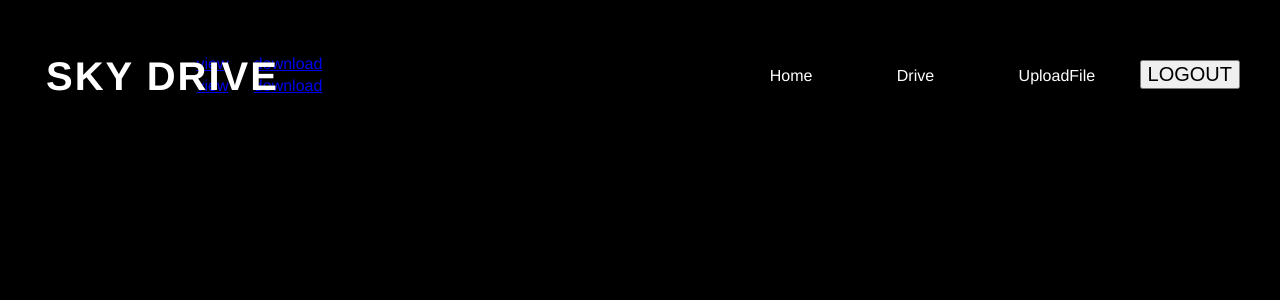
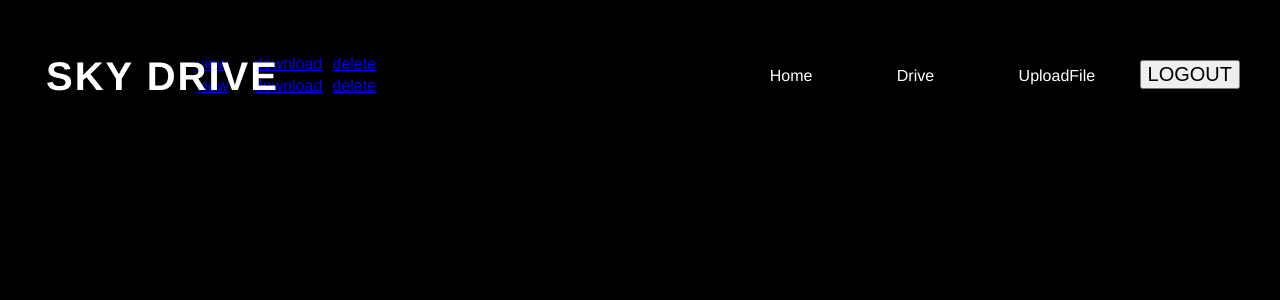
Before and after one commit to varun9410/Sky-save, a Django app: page /drive in a window 1280 px wide. Shown: the top 300 px of the page. Run offline with Django 4.2, Linux system fonts and the light colour scheme; a user stored in the database is signed in; data comes from the database, SQL or seed files in the repository; both versions use the stored data as it was after the commit.

Commit message:
varun sharma

```diff
--- a/home/templates/drive.html
+++ b/home/templates/drive.html
@@ -37,7 +37,7 @@
  <td>{{i.Date}}</td>
  <td> <a href="{{i.File.url}}">view</a></td>
  <td><a href="{{i.File.url}}" download>download</a></td>
- <td></td>
+ <td><a href="delete/{{i.File_id}}">delete</a></td>
  </tr>
  {% endfor %}
 
--- a/home/urls.py
+++ b/home/urls.py
@@ -8,5 +8,6 @@ urlpatterns = [
     path('logout',views.logout,name='logout'),
     path('upload',views.upload,name='upload'),
     path('table',views.table,name='table'),
-    path('download/<str:file_url>',views.download,name='download')
+    path('download/<str:file_url>',views.download,name='download'),
+    path('delete/<int:id>',views.delete,name='delete')
 ]
--- a/home/views.py
+++ b/home/views.py
@@ -72,3 +72,6 @@ def download(request,file_url):
     raise Http404
 def table(request):
     return render(request,'table.html')
+def delete(request,id):
+     file.objects.filter(File_id=id).delete()
+     return redirect('/drive')
```
Also changed, not shown: db.sqlite3.
